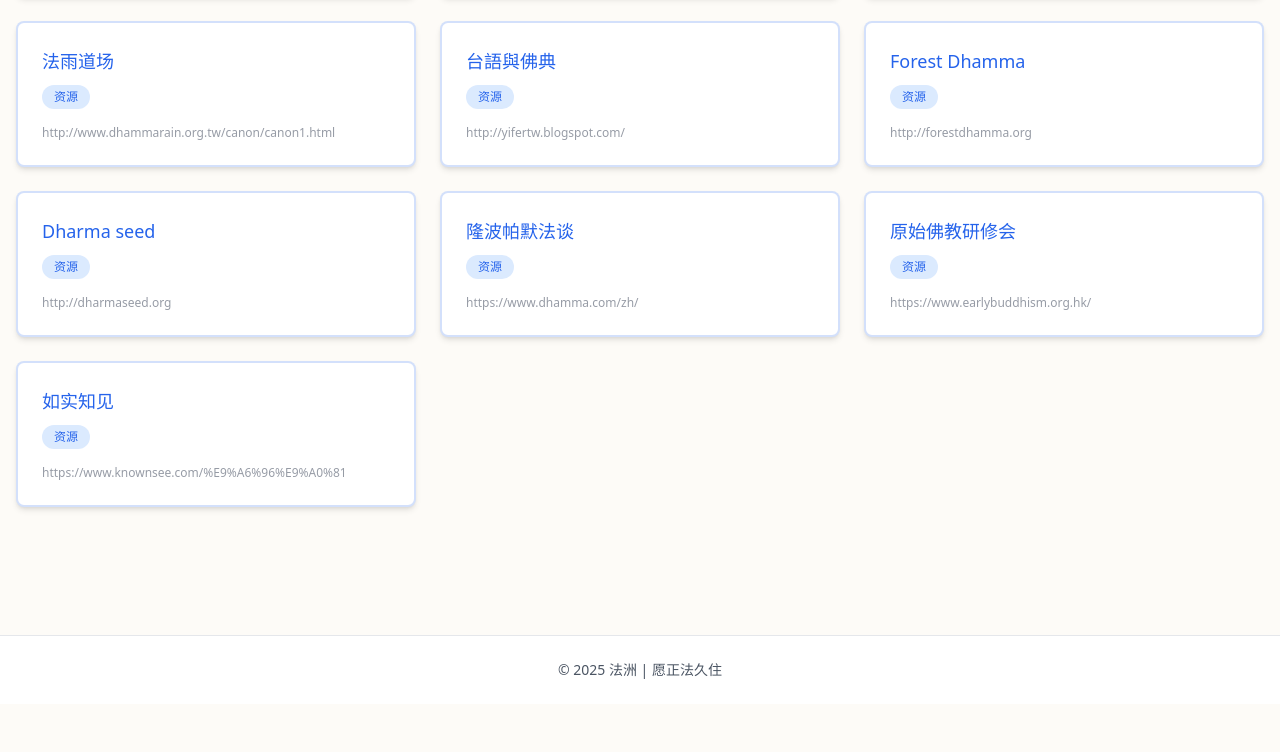
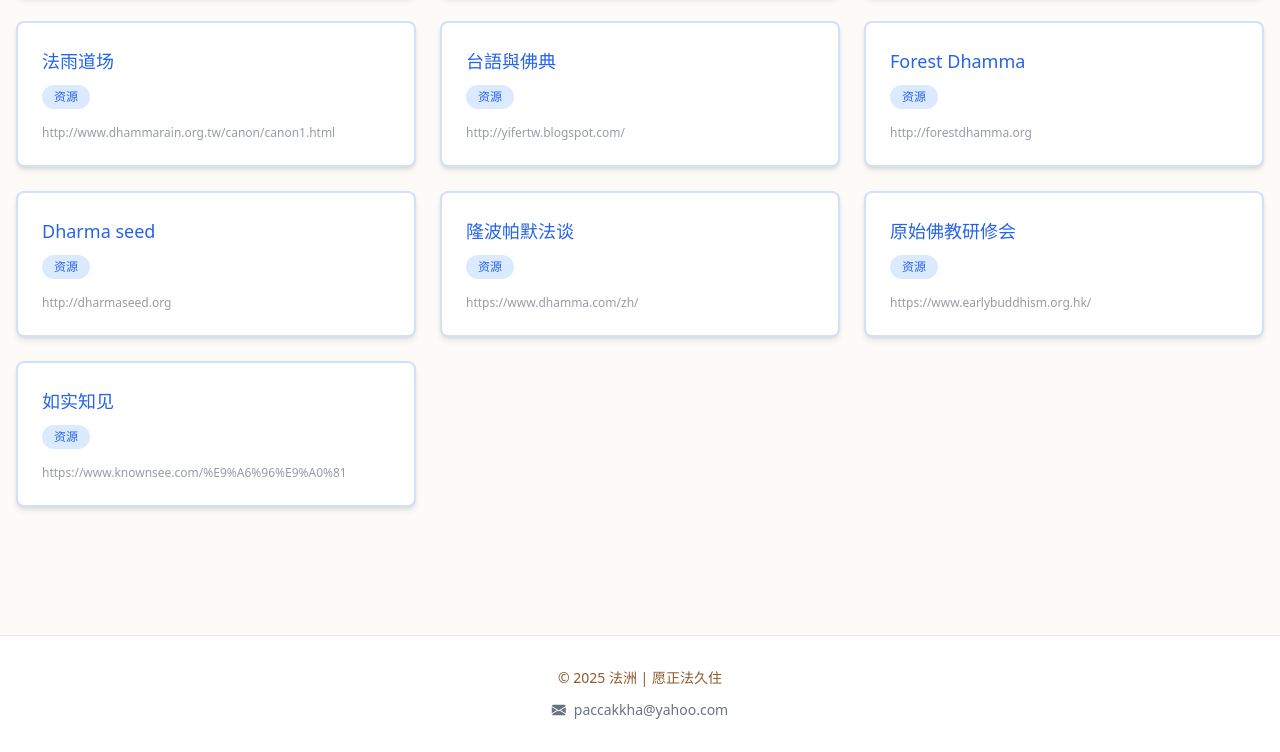
Before and after one commit to dhammaisland/dhammaisland.github.io, a plain HTML site: page index.html in a window 1280 px wide. Shown: the part 4954-5706 px from the top of the page. Before the commit the page ends 5658 px from the top, so only its background shows below. Drawn offline with nearby package versions, Linux system fonts and the light colour scheme.

Commit message:
添加联系邮箱

```diff
--- a/index.html
+++ b/index.html
@@ -302,8 +302,16 @@
     </div>
 
     <!-- Footer -->
-    <footer class="bg-white border-t border-gray-200 py-6 text-center text-gray-600 text-sm mt-12">
-        <p>&copy; 2025 法洲 | 愿正法久住</p>
+    <footer class="bg-white border-t border-gray-200 py-8 text-center text-gray-600 text-sm mt-12">
+        <div class="max-w-7xl mx-auto px-4">
+            <div class="flex flex-col items-center gap-3">
+                <p class="text-dharma-brown font-medium">&copy; 2025 法洲 | 愿正法久住</p>
+                <div class="flex items-center gap-2 text-gray-500 hover:text-dharma-brown transition-colors">
+                    <i class="bi bi-envelope-fill"></i>
+                    <a href="mailto:paccakkha@yahoo.com" class="hover:underline">paccakkha@yahoo.com</a>
+                </div>
+            </div>
+        </div>
     </footer>
 
     <script src="link.js"></script>
```
